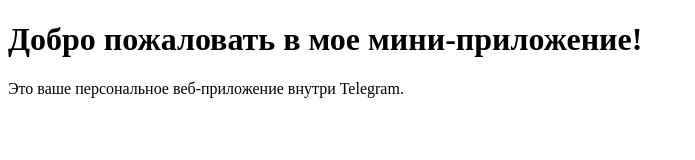
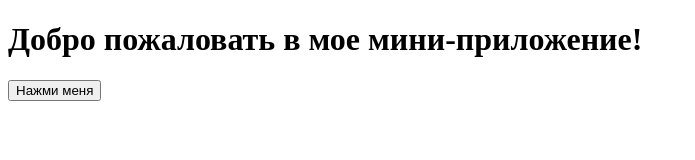
Before and after one commit to NikitSu/index, a plain HTML site: page index.html in a window 1280 px wide. Shown: the whole page, without its empty margins (0-695 px from the left). Drawn offline with Linux system fonts and the light colour scheme.

Commit message:
index.html

```diff
--- a/index.html
+++ b/index.html
@@ -3,11 +3,15 @@
 <head>
     <meta charset="UTF-8">
     <meta name="viewport" content="width=device-width, initial-scale=1.0">
-    <title>My Mini-App</title>
+    <title>Мое мини-приложение</title>
+    <script>
+        function showAlert() {
+            alert("Привет! Это взаимодействие на JavaScript.");
+        }
+    </script>
 </head>
 <body>
     <h1>Добро пожаловать в мое мини-приложение!</h1>
-    <p>Это ваше персональное веб-приложение внутри Telegram.</p>
-    <!-- Здесь можно добавить любую функциональность -->
+    <button onclick="showAlert()">Нажми меня</button>
 </body>
 </html>
```
